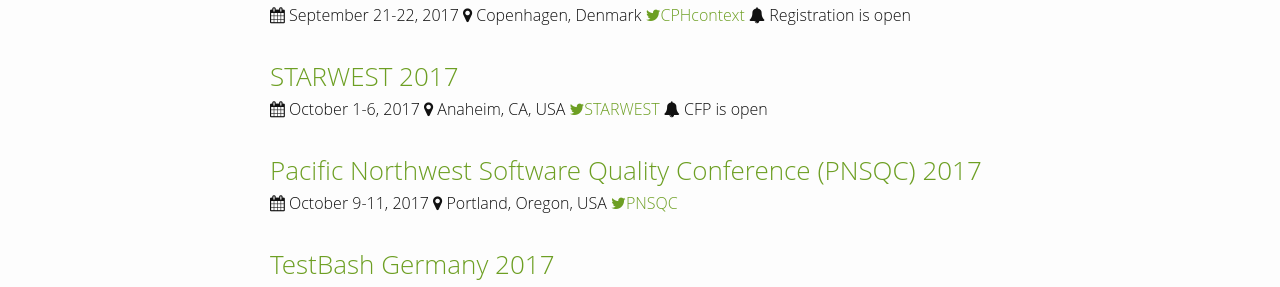
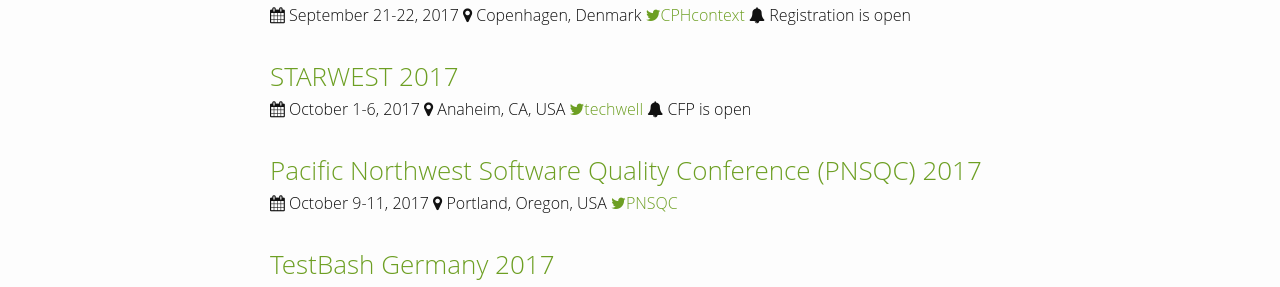
Before and after one commit to TestingConferences/testingconferences.github.io, a Jekyll site: the page built from index.html, in a window 1280 px wide and 900 px high, scrolled down 2658 px. Shown: the part 417-704 px from the top of the window. Built offline with Jekyll 4.4.1, drawn with Linux system fonts in a browser that asks for light colours.

Commit message:
updated StarWest twitter acct

```diff
--- a/_data/current.yml
+++ b/_data/current.yml
@@ -203,7 +203,7 @@
   location: Anaheim, CA, USA
   dates: "October 1-6, 2017"
   url: https://starwest.techwell.com/
-  twitter: STARWEST
+  twitter: techwell
   status: CFP is open
 
 - name: Pacific Northwest Software Quality Conference (PNSQC) 2017
```
